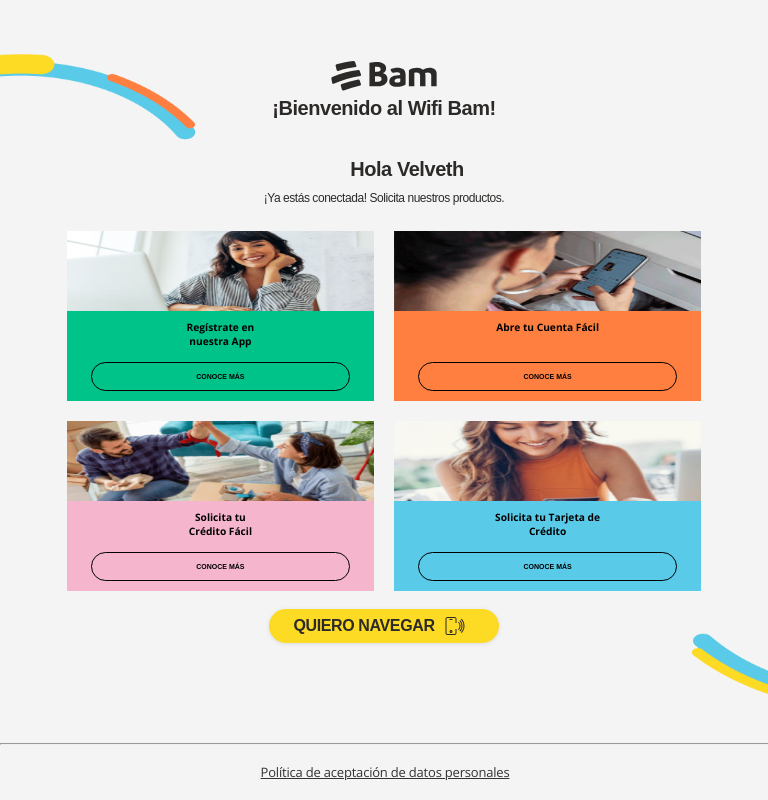
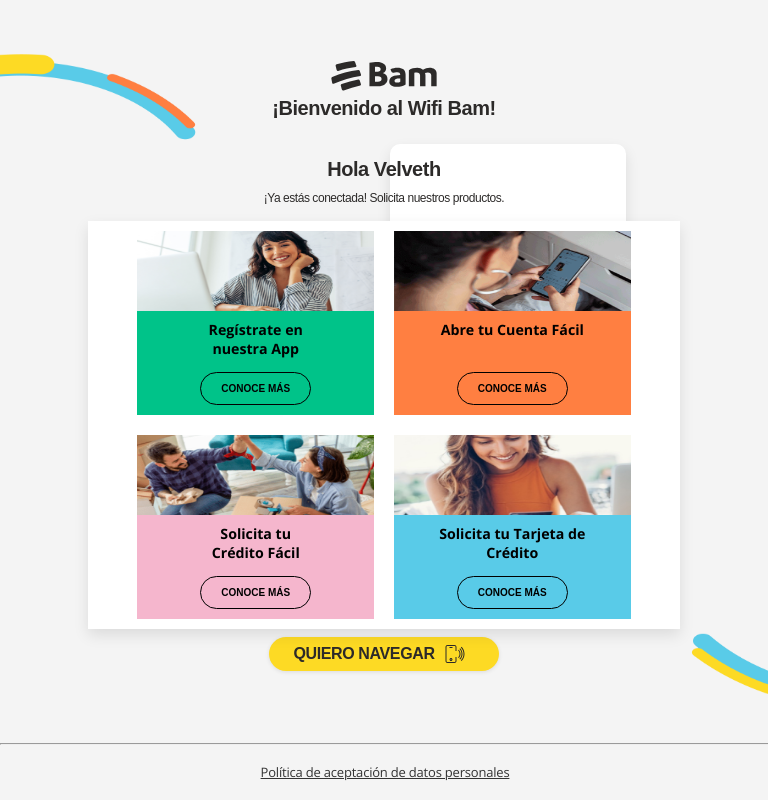
Before and after one commit to Esaban17/demo-app, a PHP site: page /portal/home.php in a window 768 px wide. Run offline with PHP 8.4, Linux system fonts and the light colour scheme.

Commit message:
Arreglos en Tablet y adicion de psudo elemento en tablet

```diff
--- a/assets/css/home.css
+++ b/assets/css/home.css
@@ -482,7 +482,6 @@ hr {
 }
 
 
-
 /*MOVIL*/
 
 @media only screen and (min-height: 700px) and (max-width:991px){
@@ -497,6 +496,72 @@ hr {
     }
     .card-button{
         font-size: 7px !important;
+    }
+}
+
+/* Tablet */
+
+@media only screen and (min-width: 768px) and (max-width:991px)  {
+
+    .contentWrapper{
+        display: flex;
+        flex-direction: column;
+        justify-content: flex-start;
+        align-items: flex-start;
+        width: 77%;
+        margin: 0 auto;
+    }
+
+    .welcome-container {
+        width: 100%;
+        margin: 0 auto !important;
+        margin-top: 5%;
+    }
+
+
+    .card-container {
+        width: 100%;
+        background: #fff !important;
+        box-shadow: 0px 6px 14px 0px rgb(0 0 0 / 10%);
+        position: relative;
+        transform-style: preserve-3d;
+        z-index: 9;
+    }
+    .card-container::after {
+        height: 50%;
+        width: 40%;
+        background: #fff;
+        content: "";
+        position: absolute;
+        top: -77px;
+        right: 9%;
+        border-radius: 10px;
+        box-shadow: 0px 6px 14px 0px rgb(0 0 0 / 10%);
+        z-index: -5;
+        transform: translateZ(-10px);
+    }
+    .welcome-container,
+    .center-container{
+        z-index: 999;
+    }
+
+    .center-container {
+        margin: 0 auto;
+        position: relative;
+        /* width: 57%; */
+        margin-top: 1%;
+        width: 100%;
+    }
+
+    .card-button{
+        width: fit-content !important;
+        font-size: 10px !important;
+    }
+    .button-container {
+        width: 100%;
+    }
+    .card-description h3 {
+        font-size: 14.2px !important;
     }
 }
 
```
